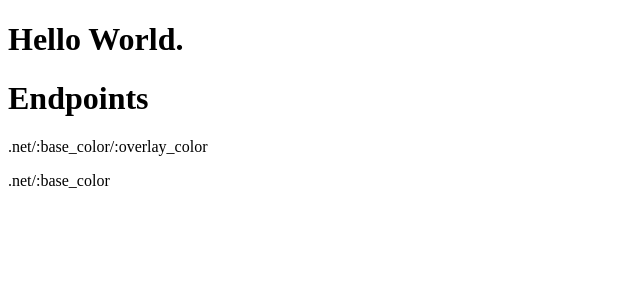
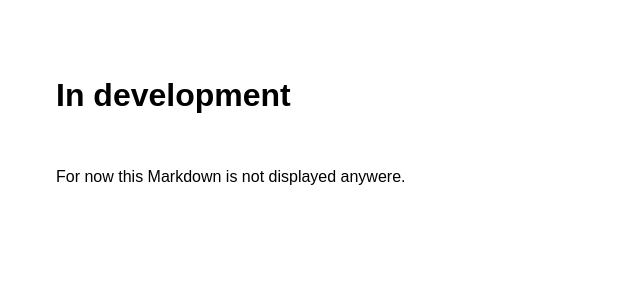
Before and after one commit to Seface-Studios/minecraft-spawn-egg-preview, a Flask app: page / in a window 1280 px wide. Shown: the top 300 px of the page, without its empty margins (0-640 px from the left). Run offline with Flask 3, Linux system fonts and the light colour scheme.

Commit message:
refactor: clean some code

```diff
--- a/src/core/spawn_egg.py
+++ b/src/core/spawn_egg.py
@@ -6,8 +6,8 @@ from PIL import Image
 from core.utils.color import ColorUtils
 
 PREVIEW_SIZE = (128, 128)
-SPAWN_EGG_BASE_PATH = 'static/images/spawn_egg_base.png'
-SPAWN_EGG_OVERLAYE_PATH = 'static/images/spawn_egg_overlay.png'
+SPAWN_EGG_BASE_PATH = 'src/static/images/spawn_egg_base.png'
+SPAWN_EGG_OVERLAYE_PATH = 'src/static/images/spawn_egg_overlay.png'
 
 class SpawnEgg:
   def __init__(self, base_color, overlay_color) -> None:
--- a/src/main.py
+++ b/src/main.py
@@ -1,21 +1,20 @@
-from flask import Flask, send_from_directory, render_template, make_response
+from flask import Flask, render_template, make_response, redirect
+from flask_misaka import Misaka
 from core.spawn_egg import *
 
 app = Flask(__name__)
+Misaka(app)
 
 @app.route('/')
-def home():
-    return render_template('index.html')
-
-@app.route('/favicon.ico')
-def favicon():
-    return send_from_directory('static', 'favicon.ico')
+def index():
+    with open("src/static/content/index.md", 'r', encoding='utf-8') as arquivo:
+        mkd_text = arquivo.read()
+        return render_template('index.html', mkd_text=mkd_text)
+    # return redirect('https://www.sefacestudios.net')
 
 @app.route('/<base_color>/<overlay_color>', methods=['GET'])
 @app.route('/<base_color>', defaults={ 'overlay_color': '000000' }, methods=['GET'])
 def display_image(base_color, overlay_color):
-    print(f'BASE_COLOR: {base_color} | OVERLAY_COLOR: {overlay_color}')
-
     spawn_egg = SpawnEgg(base_color, overlay_color)
     image_buffer = spawn_egg.get_mounted_spawn_egg_buffer()
 
--- /dev/null
+++ b/src/static/content/index.md
@@ -0,0 +1,2 @@
+# In development
+For now this Markdown is not displayed anywere.
--- /dev/null
+++ b/src/static/styles/main.css
@@ -0,0 +1,18 @@
+@font-face {
+  font-family: 'SourceSans3';
+  src: url('../fonts/SourceSans3-Regular.ttf') format('ttf');
+  font-weight: normal;
+  font-style: normal;
+}
+
+@font-face {
+  font-family: 'SourceSans3';
+  src: url('../fonts/SourceSans3-Bold.ttf') format('ttf');
+  font-weight: bold;
+  font-style: normal;
+}
+
+* {
+  padding: 16px;
+  font-family: 'SourceSans3', sans-serif;
+}
--- a/src/templates/index.html
+++ b/src/templates/index.html
@@ -4,13 +4,10 @@
     <meta charset="UTF-8">
     <meta name="viewport" content="width=device-width, initial-scale=1.0">
     <title>Minecraft Custom Egg Preview</title>
-    <link rel="icon" href="../../static/favicon.ico" type="image/x-icon">
+    <link rel="icon" href="{{ url_for('static', filename='images/favicon.ico') }}" type="image/x-icon">
+    <link rel="stylesheet" href="{{ url_for('static', filename='styles/main.css') }}">
 </head>
 <body>
-    <h1>Hello World.</h1>
-
-    <h1>Endpoints</h1>
-    <p>.net/:base_color/:overlay_color</p>
-    <p>.net/:base_color</p>
+    {{ mkd_text|markdown }}
 </body>
 </html>
```
Also changed, not shown: src/static/fonts/SourceSans3-Bold.ttf (added), src/static/fonts/SourceSans3-Regular.ttf (added), src/static/images/favicon.ico (renamed from static/favicon.ico), src/static/images/spawn_egg_base.png (renamed from static/images/spawn_egg_base.png), src/static/images/spawn_egg_overlay.png (renamed from static/images/spawn_egg_overlay.png).
